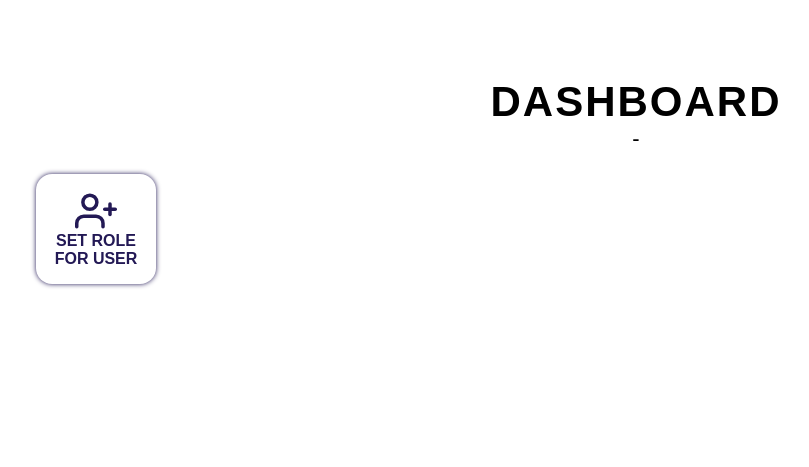
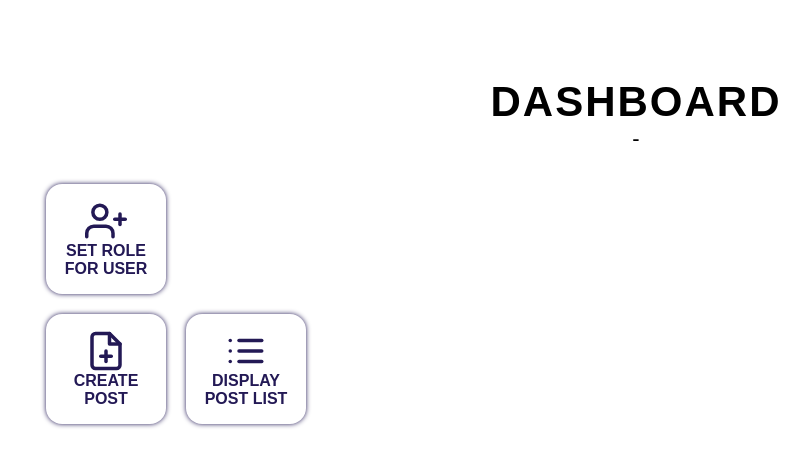
Before and after one commit to LukaszKwiatkowski94/Swimming-Pool-Django-Concept, a Django app: template apps/user/templates/dashboard.html in a window 1280 px wide. Shown: the part 60-527 px from the top of the page, without its empty margins (4-813 px from the left). Run offline with Django 3.2, Linux system fonts and the light colour scheme; the template is opened without the code that fills it, so the values that code supplies are empty; style sheets or scripts are compiled from the project's sources.

Commit message:
Add links to create and list posts to dashboard user
This links in the future will be only for Press spokesman and Administrator

```diff
--- a/apps/user/templates/dashboard.html
+++ b/apps/user/templates/dashboard.html
@@ -17,6 +17,25 @@
                 </div>
 
 			</div>
+
+            <div class="dashboard__box">
+
+                <div class="dashboard__item">
+                    <a href="{% url 'create-blog-post' %}" class="dashboard__link">
+                        <img src="{% static 'icon/file-plus.svg' %}" alt="icon file with plus">
+                        <p>Create post</p>
+                    </a>
+                </div>
+
+                <div class="dashboard__item">
+                    <a href="{% url 'all-blog-post' %}" class="dashboard__link">
+                        <img src="{% static 'icon/list.svg' %}" alt="icon user with plus">
+                        <p>Display post list</p>
+                    </a>
+                </div>
+
+			</div>
+
 		</div>
 	</section>
 </main>
--- a/assets/sass/userApp/_mobile.scss
+++ b/assets/sass/userApp/_mobile.scss
@@ -170,6 +170,7 @@ input {
 	&__item{
 		display: flex;
 		justify-content: flex-start;
+		margin: 1em;
 	}
 
 	&__link{
@@ -188,4 +189,9 @@ input {
 		font-weight: bold;
 		color: $main-color;
 	}
+
+	&__box{
+		display: flex;
+		flex-wrap: wrap;
+	}
 }
```
Also changed, not shown: static/css/user.min.css, static/icon/file-plus.svg (added), static/icon/list.svg (added).
